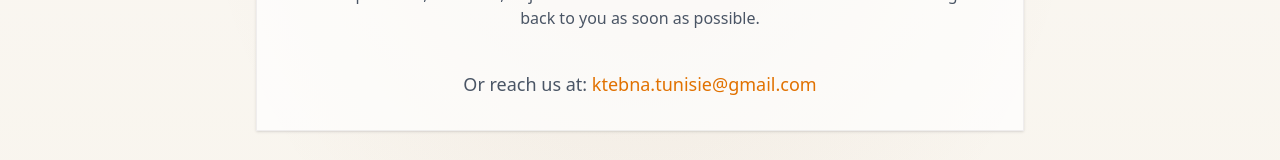
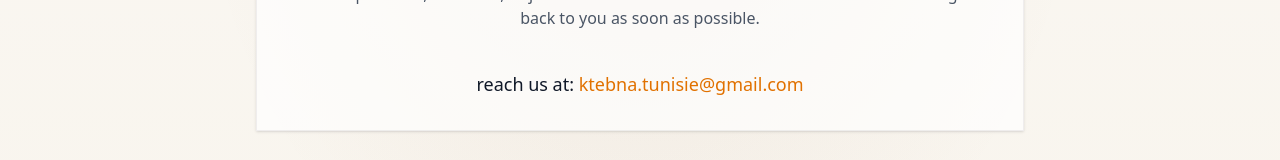
Before and after one commit to ba9hh/ktebna1, a React (Vite) app: page /contact in a window 1280 px wide. Shown: the part 194-354 px from the top of the page. Built offline with nearby package versions, Linux system fonts and the light colour scheme.

Commit message:
first commit

```diff
--- a/src/i18n.js
+++ b/src/i18n.js
@@ -111,7 +111,7 @@ const resources = {
                 messageLabel: "Message",
                 messagePlaceholder: "Write your message...",
                 sendButton: "Send Message",
-                reachUs: "Or reach us at:"
+                reachUs: "reach us at:"
             },
             sidebar: {
                 posts: "Posts",
@@ -373,7 +373,7 @@ const resources = {
                 messageLabel: "Message",
                 messagePlaceholder: "Écrivez votre message...",
                 sendButton: "Envoyer le message",
-                reachUs: "Ou contactez-nous à :"
+                reachUs: "contactez-nous à :"
             },
             sidebar: {
                 posts: "Publications",
@@ -635,7 +635,7 @@ const resources = {
                 messageLabel: "الرسالة",
                 messagePlaceholder: "اكتب رسالتك...",
                 sendButton: "إرسال الرسالة",
-                reachUs: "أو تواصل معنا على:"
+                reachUs: " تواصل معنا على:"
             },
             sidebar: {
                 posts: "المنشورات",
--- a/src/pages/Contact.jsx
+++ b/src/pages/Contact.jsx
@@ -36,7 +36,7 @@ const Contact = () => {
           </button>
         </form> */}
 
-        <div className="mb-4 text-center text-gray-600 text-lg">
+        <div className="mb-4 text-center text-gray-900 text-lg">
           {t("contact.reachUs")}{" "}
           <span className="font-medium text-amber-600">
             ktebna.tunisie@gmail.com
```
